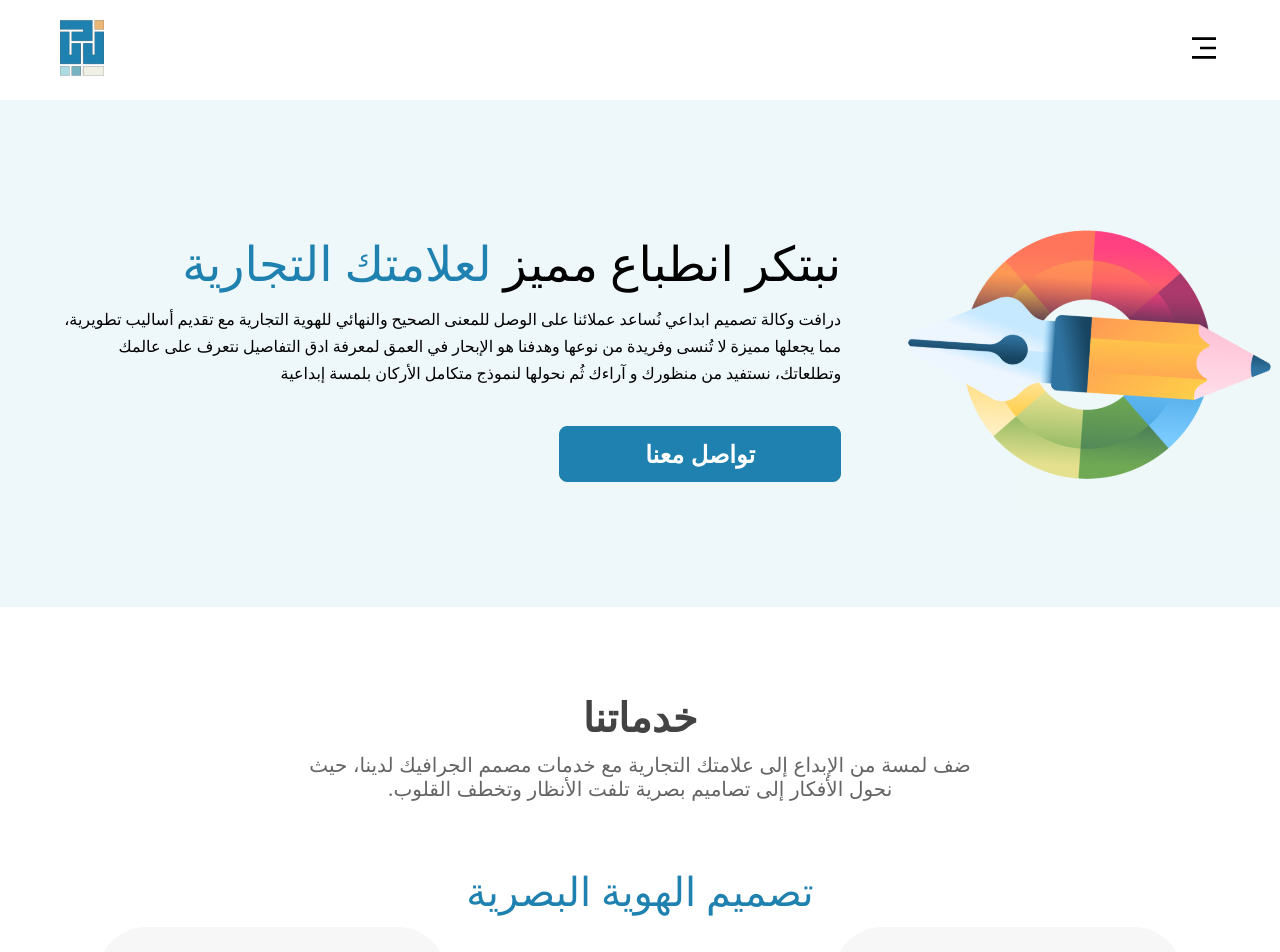
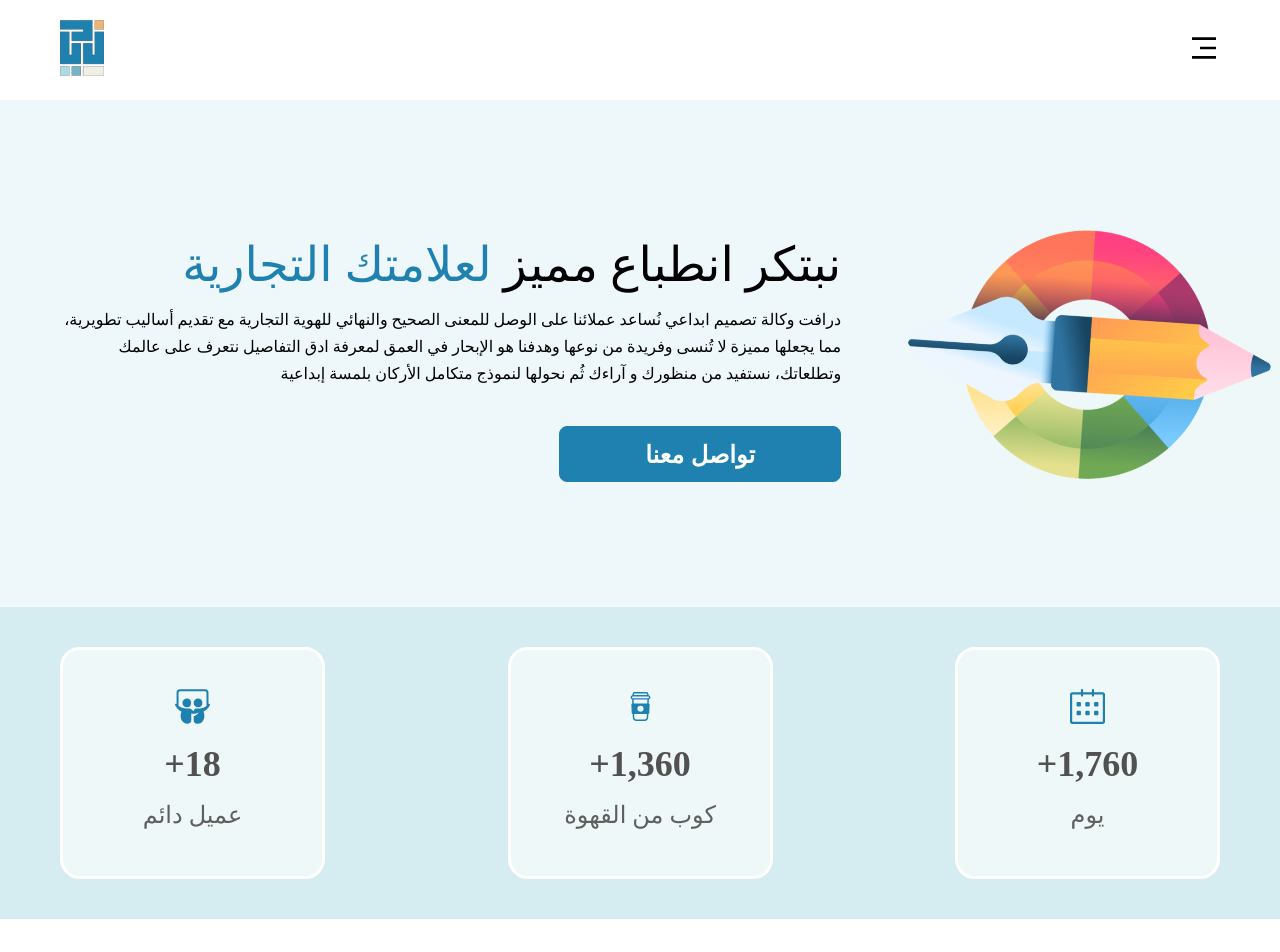
Before and after one commit to HebaMusleh/ziad-studio, a React (Create React App) app: page / in a window 1280 px wide. Shown: the top 952 px of the page. Built offline with nearby package versions, Linux system fonts and the light colour scheme; a web font is replaced by a local one.

Commit message:
ads done

```diff
--- /dev/null
+++ b/src/pages/Home/Ads/Card/index.jsx
@@ -0,0 +1,22 @@
+import React from 'react'
+import {SlCalender} from 'react-icons/sl';
+import { CardStyle } from './style';
+
+const Card = ({icons,num,title}) => {
+  return (
+    <CardStyle>
+        <div className='icons singleIcon'>
+            {/* <icons className='singleIcon'/> */}
+            {icons}
+        </div>
+        <div className='num'>
+            <p>{num}</p>
+        </div>
+        <div className='word'>
+            <p>{title}</p>
+        </div>
+    </CardStyle>
+  )
+}
+
+export default Card
--- /dev/null
+++ b/src/pages/Home/Ads/Card/style.js
@@ -0,0 +1,37 @@
+import styled from 'styled-components'
+
+export const CardStyle = styled.div`
+text-align:center;
+background: #EEF8F9;
+width: 265px;
+height: 232px;
+border:3px solid #fff;
+border-radius: 20px;
+display:flex;
+align-items:center;
+justify-content:center;
+flex-direction: column;
+.singleIcon{
+    color: #1F81B0;
+    font-size: 35px;
+}
+.num{
+    p{
+font-size: 36px;
+font-weight: 600;
+line-height: 62px;
+letter-spacing: 0em;
+color: #515151;
+    }
+}
+.word{
+    p{
+font-size: 24px;
+font-weight: 400;
+line-height: 41px;
+letter-spacing: 0em;
+color: #5F5F5F;
+
+    }
+}
+`
--- /dev/null
+++ b/src/pages/Home/Ads/index.jsx
@@ -0,0 +1,25 @@
+import React from 'react'
+
+import { CiCoffeeCup } from 'react-icons/ci';
+import { SlCalender } from 'react-icons/sl'
+import { SiSlideshare } from 'react-icons/si'
+
+import { Container } from '../../../global/component'
+import { AdsStyle } from './style'
+import Card from './Card'
+
+const Ads = () => {
+    return (
+        <AdsStyle>
+            <Container>
+                <div className="card-container">
+                    <Card icons={<SlCalender />} num="1,760+" title="يوم" />
+                    <Card icons={<CiCoffeeCup />} num="1,360+" title="كوب من القهوة" />
+                    <Card icons={<SiSlideshare />} num="18+" title="عميل دائم" />
+                </div>
+            </Container>
+        </AdsStyle>
+    )
+}
+
+export default Ads
--- /dev/null
+++ b/src/pages/Home/Ads/style.js
@@ -0,0 +1,17 @@
+import styled from "styled-components";
+
+export const AdsStyle = styled.div`
+  background: #acdbe380;
+  padding:20px 0;
+  .card-container{
+    display:flex;
+    justify-content:space-between;
+    gap:20px;
+    align-items:center;
+    @media (max-width: 768px) {
+        flex-wrap:wrap;
+        justify-content:center;
+        gap:20px;
+      }
+  }
+`;
--- a/src/pages/Home/index.jsx
+++ b/src/pages/Home/index.jsx
@@ -5,11 +5,13 @@ import Packages from './packages'
 import MoreService from './MoreService'
 import Supporter from './Supporter'
 import Work from './Work'
+import Ads from './Ads'
 
 const Home = () => {
   return (
     <div>
       <Hero />
+      <Ads/>
       <Packages />
       <MoreService />
       <Supporter />
```
